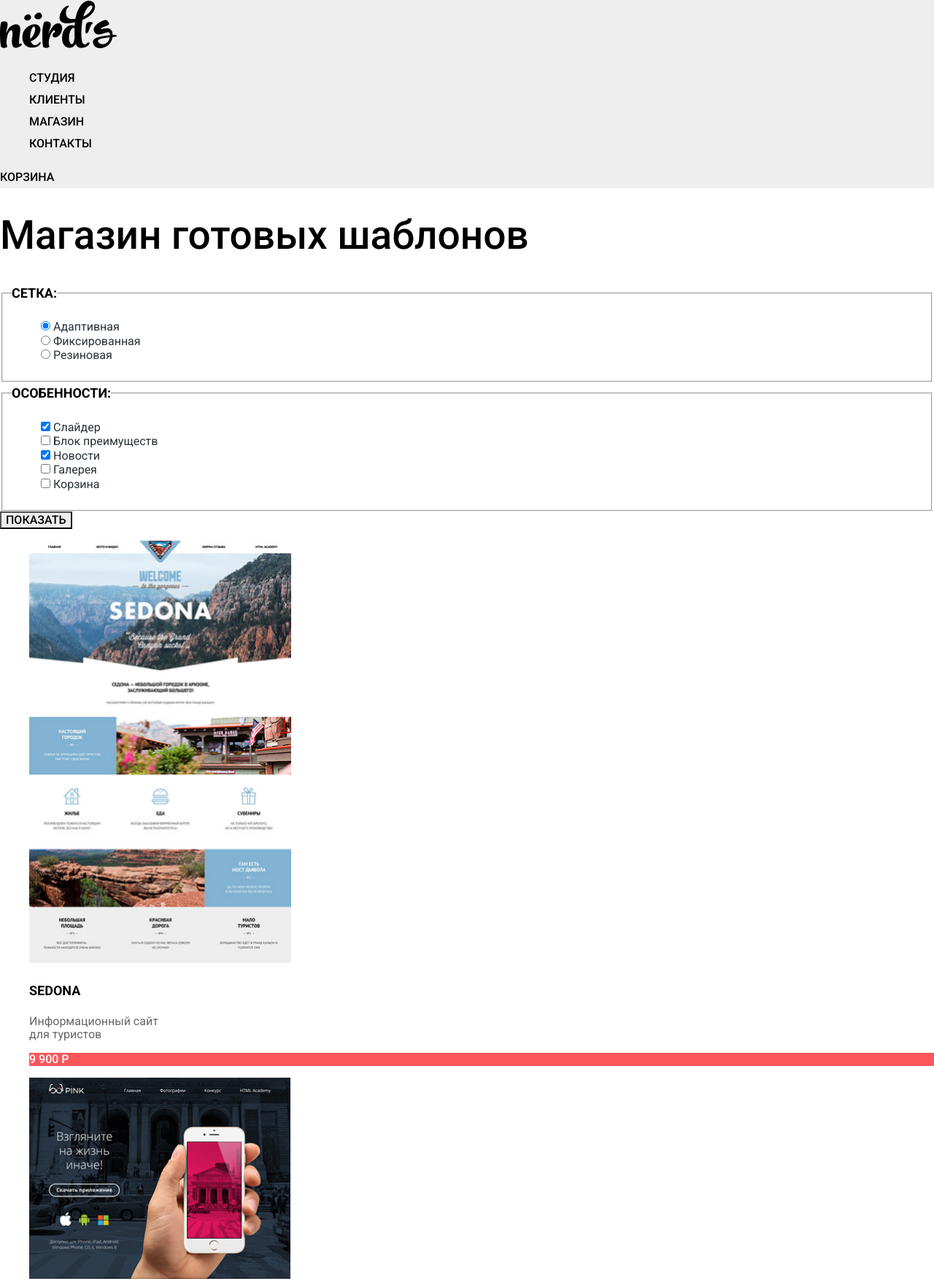
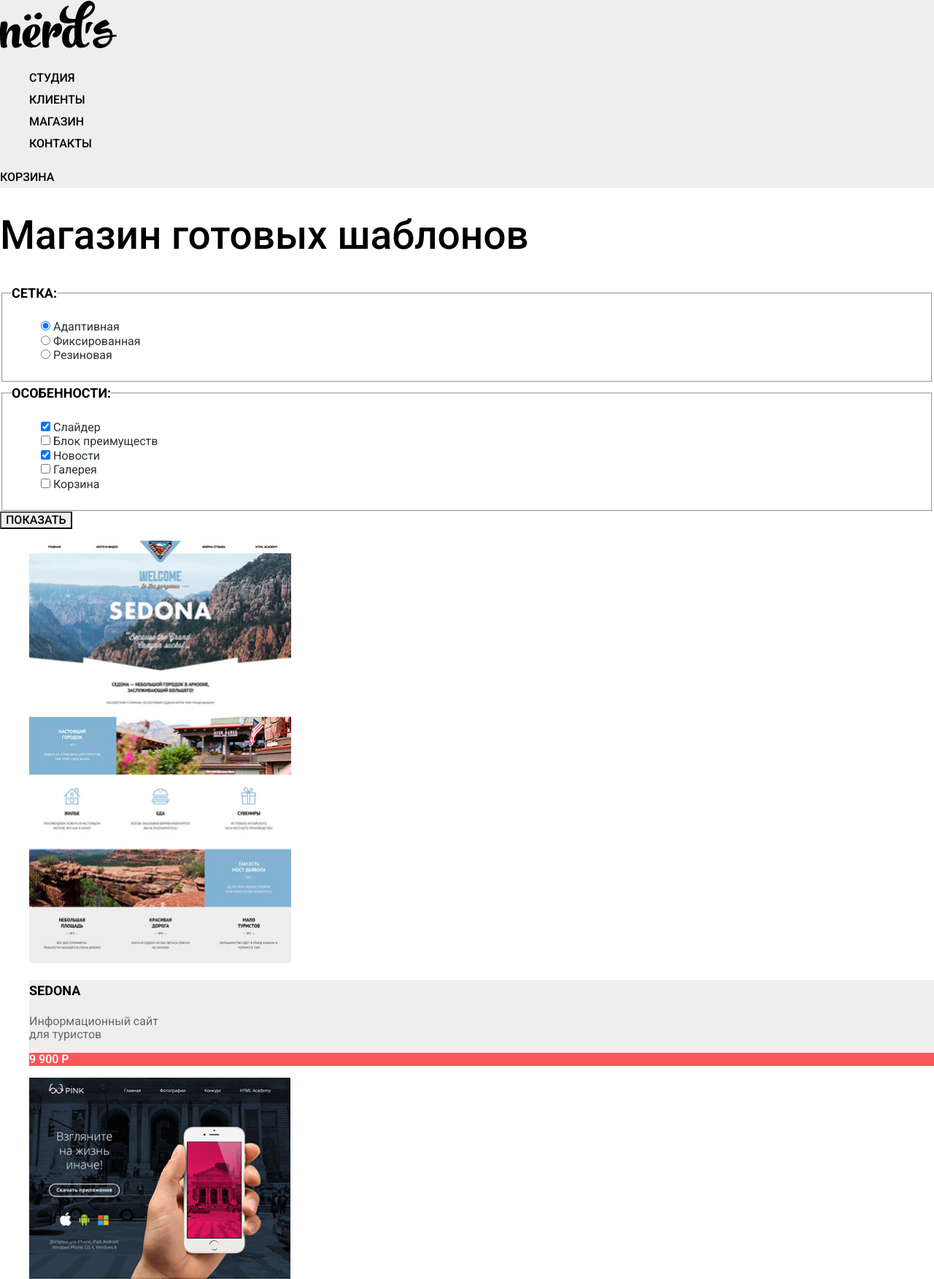
Before and after one commit to biksom/1121321-nerds-30, a plain HTML site: page catalog.html in a window 1280 px wide. Shown: the top 1753 px of the page at 73% size. Drawn offline with Linux system fonts and the light colour scheme.

Commit message:
Стилизация внутренней страницы

```diff
--- a/catalog.html
+++ b/catalog.html
@@ -17,8 +17,8 @@
 <body class="body-page">
   <header class="main-header">
     <nav class="main-navigation">
-      <a class="main-header-logo">
-        <img src="img/logo.png" width="160" height="65" alt="Логотип студии «Нёрдс»">
+      <a class="main-header-logo" href="index.html">
+        <img src="img/logo.svg" width="160" height="65" alt="Логотип студии «Нёрдс»">
       </a>
       <ul class="site-navigation">
         <li><a href="blank.html">Студия</a></li>
--- a/css/style.css
+++ b/css/style.css
@@ -418,6 +418,15 @@ img {
   color: var(--basic-light-dark);
 }
 
+.shopping-menu-sedona,
+.shopping-menu-pink,
+.shopping-menu-barbershop,
+.shopping-menu-mishka,
+.shopping-menu-aplus,
+.shopping-menu-kvast {
+  background-color: var(--basic-gray);
+}
+
 .cards-cost {
   font-weight: 500;
   font-size: 16px;
```
Also changed, not shown: index.html (+2 -2 lines), apple.png (added), icon.svg (added), img/logo.png (deleted), img/logo.svg (added).
